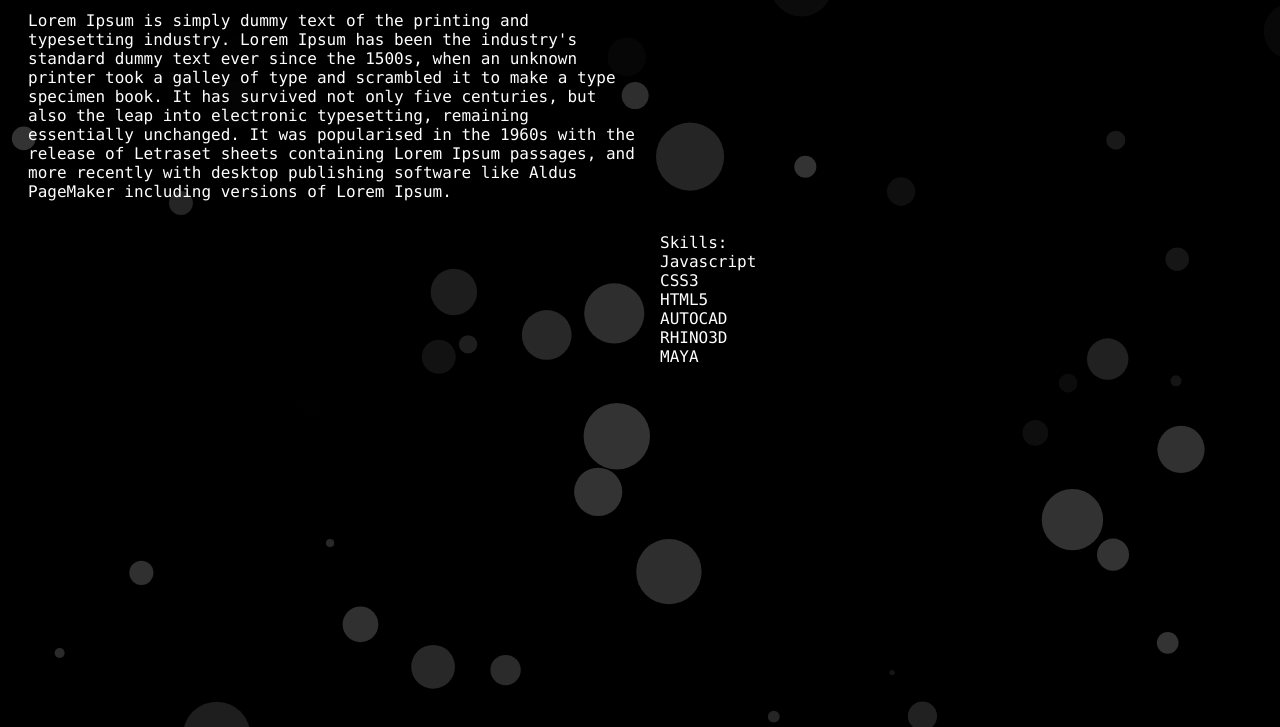
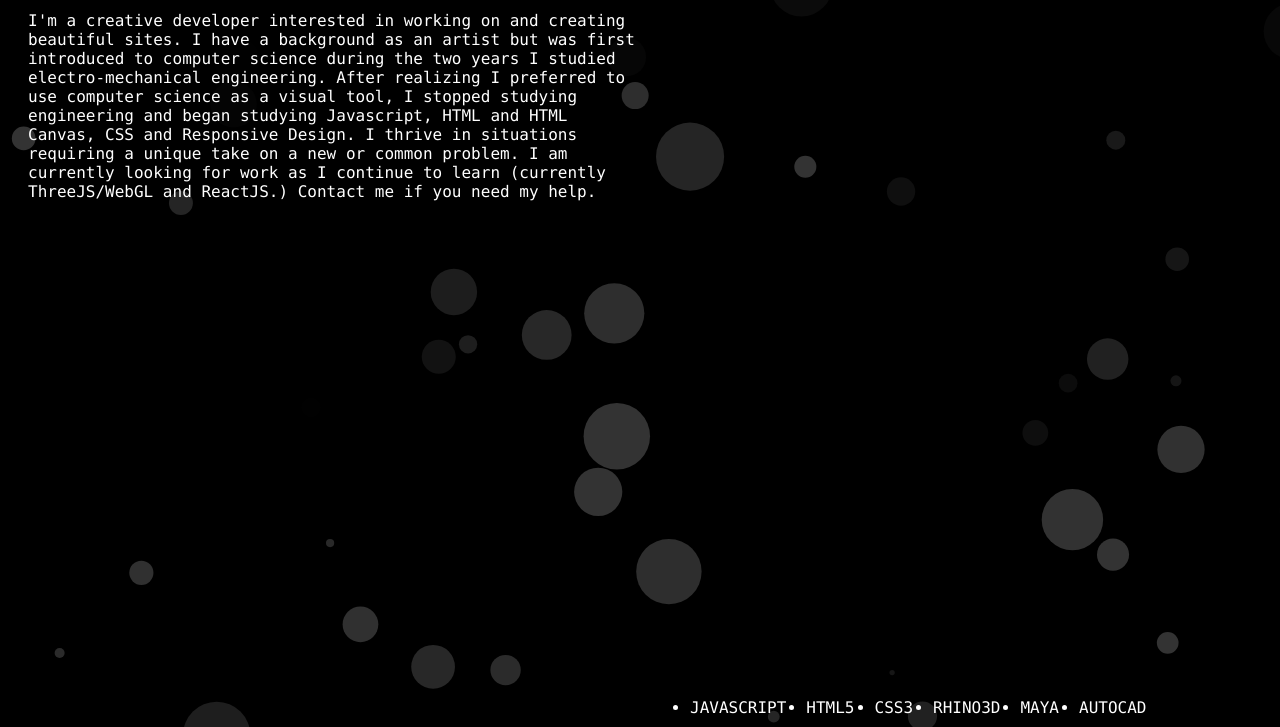
Before and after one commit to miloshcavitch/miloshcavitch.github.io, a plain HTML site: page about.html in a window 1280 px wide. Shown: the part 73-800 px from the top of the page. Drawn offline with nearby package versions, Linux system fonts and the light colour scheme.

Commit message:
adds a blurb, fixes time it takes to transition between projects

```diff
--- a/about.css
+++ b/about.css
@@ -21,8 +21,19 @@ nav ul li p {
   margin-left: 0px;
 }
 #skills{
+  position: absolute;
+  bottom: 10px;
+  right: 10px;
   width: 50%;
   float: right;
+}
+#skills p {
+  text-align: center;
+}
+
+#skills ul li {
+  float: left;
+  margin-left: 20px;
 }
 @media only screen and (max-width: 682px){
   #about {
@@ -33,6 +44,16 @@ nav ul li p {
   }
 }
 @media only screen and (max-width: 520px){
+  #skills {
+    margin-top: 40px;
+    position: static;
+  }
+  #skills p {
+    text-align: left;
+  }
+  #skills ul li {
+    float: none;
+  }
   p {
     margin-left: 0px;
   }
--- a/about.html
+++ b/about.html
@@ -32,17 +32,27 @@
       <h3>CANVAS-EXPERIMENTS</h3>
     </div>
     <div id='about'>
-      <p>Lorem Ipsum is simply dummy text of the printing and typesetting industry.
-        Lorem Ipsum has been the industry's standard dummy text ever since the 1500s,
-        when an unknown printer took a galley of type and scrambled it to make a type
-         specimen book. It has survived not only five centuries, but also the leap into
-          electronic typesetting, remaining essentially unchanged. It was popularised
-          in the 1960s with the release of Letraset sheets containing Lorem Ipsum passages,
-          and more recently with desktop publishing software like Aldus PageMaker including
-          versions of Lorem Ipsum.</p>
+      <p>I'm a creative developer interested in working on and
+         creating beautiful sites. I have a background as an artist
+          but was first introduced to computer science during the two
+           years I studied electro-mechanical engineering. After realizing
+            I preferred to use computer science as a visual tool, I stopped
+             studying engineering and began studying Javascript, HTML and HTML Canvas,
+              CSS and Responsive Design. I thrive in situations requiring a unique
+               take on a new or common problem. I am
+        currently looking for work as I continue to learn
+        (currently ThreeJS/WebGL and ReactJS.)
+        Contact me if you need my help.</p>
     </div>
     <div id='skills'>
-      <p>Skills:<br>Javascript<br>CSS3<br>HTML5<br>AUTOCAD<br>RHINO3D<br>MAYA</p>
+      <ul>
+        <li>JAVASCRIPT</li>
+        <li>HTML5</li>
+        <li>CSS3</li>
+        <li>RHINO3D</li>
+        <li>MAYA</li>
+        <li>AUTOCAD</li>
+      </ul>
     </div>
 
     <div id='contact-form'>
--- a/bubbles.js
+++ b/bubbles.js
@@ -333,7 +333,7 @@ var checkFrame = function(){
     tweenCount = 0;
     //color alpha switch-over;
   }
-  if (windowState === 'mid' && tweenCount >= 200){
+  if (windowState === 'mid' && tweenCount >= 600){
     //console.log('SHRINK!');
     windowState = 'shrink';
     tweenCount = 0;
```
